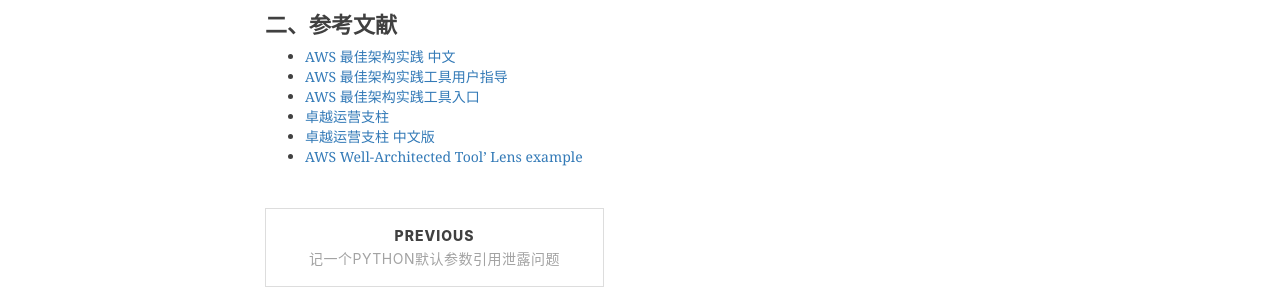
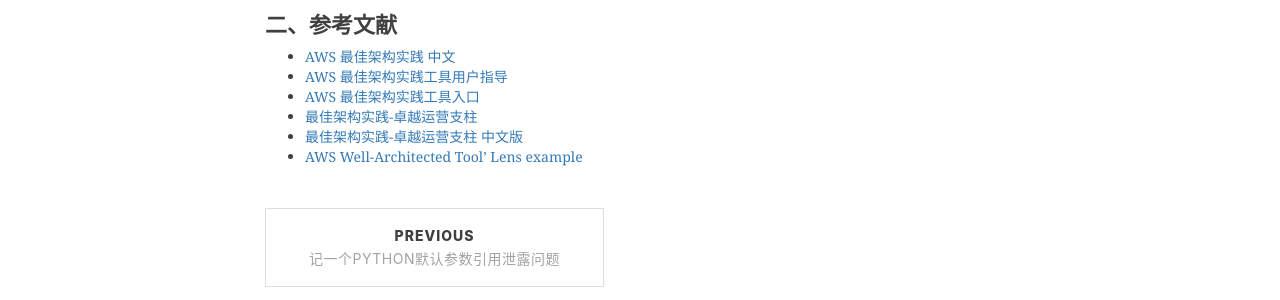
Before and after one commit to shihai1991/shihai1991.github.io, a Jekyll site: the page built from _posts/2023-02-27-AWS卓越架构原则.md, in a window 1280 px wide. Shown: the part 1424-1724 px from the top of the page. Built offline with Jekyll 4.4.1, drawn with Linux system fonts in a browser that asks for light colours; nearby versions of some CDN libraries; comment, search, counter and statistics services are not loaded.

Commit message:
Update 2023-02-27-AWS卓越架构原则.md

```diff
--- a/_posts/2023-02-27-AWS卓越架构原则.md
+++ b/_posts/2023-02-27-AWS卓越架构原则.md
@@ -38,6 +38,6 @@
 - [AWS 最佳架构实践 中文](https://wa.aws.amazon.com/index.zh_CN.html)
 - [AWS 最佳架构实践工具用户指导](https://docs.aws.amazon.com/pdfs/wellarchitected/latest/userguide/wellarchitected-ug.pdf)
 - [AWS 最佳架构实践工具入口](https://aws.amazon.com/cn/well-architected-tool/?ref=wellarchitected-ws)
-- [卓越运营支柱](https://docs.aws.amazon.com/pdfs/wellarchitected/latest/operational-excellence-pillar/wellarchitected-operational-excellence-pillar.pdf)
-- [卓越运营支柱 中文版](https://d1.awsstatic.com/whitepapers/zh_CN/architecture/AWS-Operational-Excellence-Pillar.pdf)
+- [最佳架构实践-卓越运营支柱](https://docs.aws.amazon.com/pdfs/wellarchitected/latest/operational-excellence-pillar/wellarchitected-operational-excellence-pillar.pdf)
+- [最佳架构实践-卓越运营支柱 中文版](https://d1.awsstatic.com/whitepapers/zh_CN/architecture/AWS-Operational-Excellence-Pillar.pdf)
 - [AWS Well-Architected Tool' Lens example](https://github.com/aws-samples/custom-lens-wa-hub)
```
